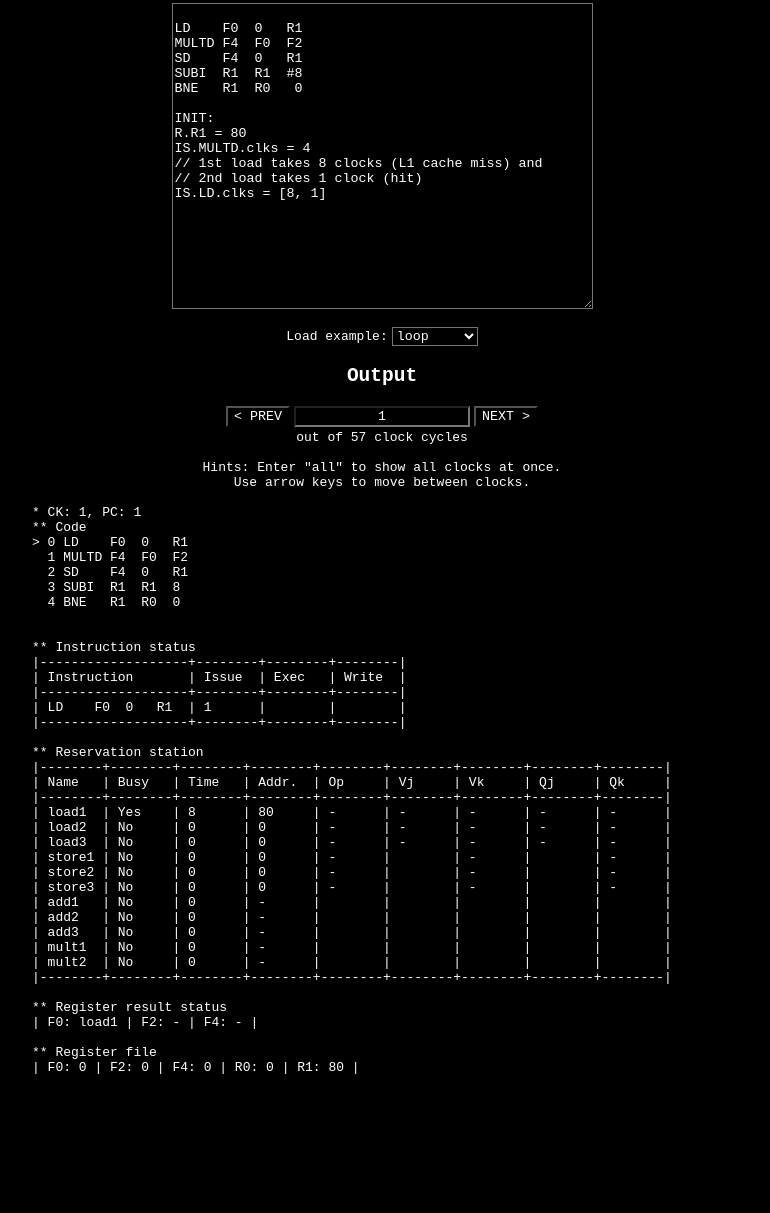
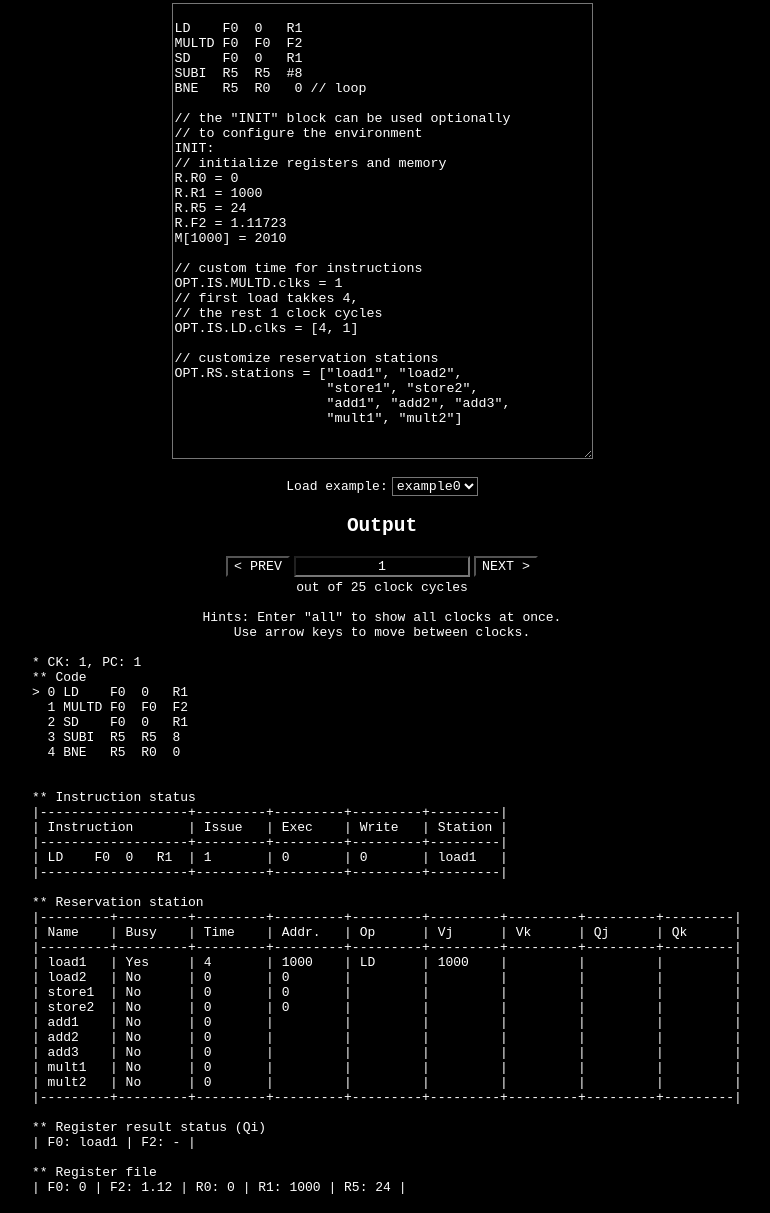
Before and after one commit to Naheel-Azawy/tomasulo-sim, a plain HTML site: page index.html in a window 1280 px wide. Shown: the part 140-1353 px from the top of the page, without its empty margins (258-1028 px from the left). Before the commit the page ends 1238 px from the top, so only its background shows below. Drawn offline with Linux system fonts and the light colour scheme.

Commit message:
fixed loads and stores, cli, other tiny things

```diff
--- a/index.html
+++ b/index.html
@@ -38,7 +38,7 @@
                 - Source at <a href="https://github.com/Naheel-Azawy/tomasulo-sim">GitHub</a>
 
                 <h2>Source <button onclick="run()">RUN</button></h2>
-                <textarea id="src" rows="20" cols="50" autocomplete="off" autocorrect="off" autocapitalize="off" spellcheck="false">
+                <textarea id="src" rows="30" cols="50" autocomplete="off" autocorrect="off" autocapitalize="off" spellcheck="false">
                 </textarea>
                 <br>
 
@@ -122,7 +122,7 @@
          }
          sel += "</select>";
          document.getElementById("examples-div").innerHTML = sel;
-         document.getElementById("examples-sel").value = "loop";
+         document.getElementById("examples-sel").value = "example0";
          example();
 
          run();
--- a/tomasulo.js
+++ b/tomasulo.js
@@ -1,4 +1,4 @@
-function tomasulo(code, out_arr) {
+function tomasulo_with_errors(code, out_arr) {
 
     // In case of errors, halt after this many clocks
     const MAX_CLOCKS = 1000;
@@ -12,7 +12,7 @@ function tomasulo(code, out_arr) {
     let data_init_str = "";
     if (code.length == 2) { // data init block
         data_init_str = code[1].trim();
-        data_init = (M, R, IS) => eval(data_init_str);
+        data_init = (M, R, OPT) => eval(data_init_str);
     }
     code = code[0].trim();
 
@@ -104,18 +104,11 @@ function tomasulo(code, out_arr) {
     // tomasulto stuff
     let inst_status    = {}; // { "i_clock": { inst, issue, exec, write }}
     let reg_res_status = {}; // { reg: station }
-    let reservation_station = {
-        load1:  { busy: false, time: 0, inst: {op: ''}, address: 0 },
-        load2:  { busy: false, time: 0, inst: {op: ''}, address: 0 },
-        load3:  { busy: false, time: 0, inst: {op: ''}, address: 0 },
-        store1: { busy: false, time: 0, inst: {op: ''}, address: 0, vj: '', qj: '' },
-        store2: { busy: false, time: 0, inst: {op: ''}, address: 0, vj: '', qj: '' },
-        store3: { busy: false, time: 0, inst: {op: ''}, address: 0, vj: '', qj: '' },
-        add1:   { busy: false, time: 0, inst: {op: ''}, vj: '', vk: '', qj: '', qk: '' },
-        add2:   { busy: false, time: 0, inst: {op: ''}, vj: '', vk: '', qj: '', qk: '' },
-        add3:   { busy: false, time: 0, inst: {op: ''}, vj: '', vk: '', qj: '', qk: '' },
-        mult1:  { busy: false, time: 0, inst: {op: ''}, vj: '', vk: '', qj: '', qk: '' },
-        mult2:  { busy: false, time: 0, inst: {op: ''}, vj: '', vk: '', qj: '', qk: '' }
+    let reservation_station = { // filled later
+        stations: [ "load1", "load2", "load3",
+                    "store1", "store2", "store3",
+                    "add1", "add2", "add3",
+                    "mult1", "mult2" ]
     };
 
     function push_inst(inst) {
@@ -126,7 +119,12 @@ function tomasulo(code, out_arr) {
 
     // pretty strings
 
-    function s(str="", len=6) {
+    function s(str="", len=7) {
+        if (str == undefined) {
+            str = "-";
+        } else if (str !== '' && Number(str) == str) {
+            str = +Number(str).toFixed(2);
+        }
         str += "";
         if (str.length < len) {
             str += " ".repeat(len - str.length);
@@ -160,19 +158,17 @@ function tomasulo(code, out_arr) {
         let hdr_str = "| " + s("Instruction", 17) + " | " +
             s("Issue") + " | " +
             s("Exec") + " | " +
-            s("Write") + " | ";
+            s("Write") + " | " +
+            s("Station") + " |";
         let line = line_str(hdr_str);
         res += line + "\n" + hdr_str + "\n" + line + "\n";
         let z = s => s == 0 ? " " : s;
         for (let i in inst_status) {
-            res += "| " + s(inst_str(inst_status[i].inst), 17) + " | ";
-            if (inst_status[i] != undefined) {
-                res += s(z(inst_status[i].issue)) + " | " +
+            res += "| " + s(inst_str(inst_status[i].inst), 17) + " | " +
+                s(z(inst_status[i].issue)) + " | " +
                 s(z(inst_status[i].exec)) + " | " +
-                    s(z(inst_status[i].write)) + " |\n";
-            } else {
-                res += (s() + " | ").repeat(3) + "\n";
-            }
+                s(z(inst_status[i].write)) + " | " +
+                s(z(inst_status[i].inst.station)) + " |\n";
         }
         return res + line;
     }
@@ -189,27 +185,13 @@ function tomasulo(code, out_arr) {
         for (let station in reservation_station) {
             res += "| " + s(station) + " | " +
                 s(reservation_station[station].busy ? "Yes" : "No") + " | " +
-                s(reservation_station[station].time) + " | ";
-            if (reservation_station[station].address == undefined) {
-                res += s("-") + " | " + // address
+                s(reservation_station[station].time) + " | " +
+                s(reservation_station[station].address) + " | " +
                 s(reservation_station[station].inst.op) + " | " +
                 s(reservation_station[station].vj) + " | " +
                 s(reservation_station[station].vk) + " | " +
                 s(reservation_station[station].qj) + " | " +
-                    s(reservation_station[station].qk) + " |";
-            } else {
-                res += s(reservation_station[station].address) + " | ";
-                if (station.startsWith("store")) {
-                    res += s("-") + " | " + // op
-                        s(reservation_station[station].vj) + " | " +
-                        s("-") + " | " + // vk
-                        s(reservation_station[station].qj) + " | " +
-                        s("-") + " |";
-                } else {
-                    res += (s("-") + " | ").repeat(5);
-                }
-            }
-            res += "\n";
+                s(reservation_station[station].qk) + " |\n";
         }
         return res + line;
     }
@@ -231,7 +213,7 @@ function tomasulo(code, out_arr) {
     }
 
     function reg_res_status_str() {
-        let res = "** Register result status\n";
+        let res = "** Register result status (Qi)\n";
         let set = {};
         for (let r in regs) {
             if (r.startsWith("F")) {
@@ -284,15 +266,17 @@ function tomasulo(code, out_arr) {
                     inst.station = station;
                     reservation_station[station].busy = true;
                     reservation_station[station].inst = inst;
-                    if (reservation_station[station].address != undefined) { // store or load
-                        reservation_station[station].address = inst.j + regs[inst.k];
+                    if (station.startsWith("load") || station.startsWith("store")) { // store or load
+                        reservation_station[station].vj = inst.j + regs[inst.k];
+                        reservation_station[station].address = reservation_station[station].vj;
+
                         if (station.startsWith("store")) { // store only
-                            let r = inst.d;
+                            let r = inst.d; // d is needed to be stored
                             if (reg_res_status[r] != undefined &&
                                 isNaN(reg_res_status[r])) { // needs computation
-                                reservation_station[station].qj = reg_res_status[r];
+                                reservation_station[station].qk = reg_res_status[r];
                             } else { // value ready
-                                reservation_station[station].vj = regs[r];
+                                reservation_station[station].vk = regs[r];
                             }
                         }
                     } else { // other instructions
@@ -352,8 +336,8 @@ function tomasulo(code, out_arr) {
             }
             case "store": {
                 // exec won't be called before vj and vk are ready
-                let j = reservation_station[inst.station].vj;
-                mem[reservation_station[inst.station].address] = j;
+                let k = reservation_station[inst.station].vk;
+                mem[reservation_station[inst.station].address] = k;
                 break;
             }
             default: {
@@ -385,17 +369,12 @@ function tomasulo(code, out_arr) {
         reservation_station[inst.station].busy = false;
         reservation_station[inst.station].time = 0;
         reservation_station[inst.station].inst = {op: ''};
-        if (reservation_station[inst.station].address != undefined) {
-            reservation_station[inst.station].address = 0;
-            if (inst.station.startsWith("store")) {
-                reservation_station[inst.station].vj = '';
-                reservation_station[inst.station].qj = '';
-            }
-        } else {
         reservation_station[inst.station].vj = '';
         reservation_station[inst.station].vk = '';
         reservation_station[inst.station].qj = '';
         reservation_station[inst.station].qk = '';
+        if (reservation_station[inst.station].address != undefined) {
+            reservation_station[inst.station].address = 0;
         }
 
         // update register result status
@@ -420,13 +399,34 @@ function tomasulo(code, out_arr) {
 
     // init data provided by the user
     if (data_init) {
-        data_init(mem, regs, inst_set);
+        data_init(mem, regs, {
+            IS: inst_set,
+            RS: reservation_station
+        });
     }
+
+    // build the reservation stations
+    for (let station of reservation_station.stations) {
+        reservation_station[station] =
+                { busy: false, time: 0, inst: {op: ''}, vj: '', vk: '', qj: '', qk: '' };
+        if (station.startsWith("load") || station.startsWith("store")) {
+            reservation_station[station].address = 0;
+        }
+    }
+    delete reservation_station.stations;
+
+    // This part is questionable, is it possible to do concurrent
+    // loads and stores? If yes then keep the queue undefined.
+    // Otherwise define it to enable checking.
+    // Note that loading from an address that a store is still
+    // working on is handled separately below
+    let load_store_queue; // = [];
 
     // start
     let out = [];
     let executed_insts = [];
     for (;;) {
+        let out_str = "";
         ++clock;
 
         // update times in reservation stations
@@ -440,6 +440,13 @@ function tomasulo(code, out_arr) {
         while (executed_insts.length != 0) {
             let inst = executed_insts.shift();
             write(inst);
+
+            if (load_store_queue != undefined) {
+                if (get_type(inst) == "load" || get_type(inst) == "store") {
+                    let i = load_store_queue.shift();
+                    out_str += `shifted ${i}\n[${load_store_queue}]\n`;
+                }
+            }
         }
 
         // execute
@@ -447,8 +454,9 @@ function tomasulo(code, out_arr) {
             if (reservation_station[station].busy &&
                 reservation_station[station].time == 0 &&
                 reservation_station[station].started &&
+                ((station.startsWith("load") || station.startsWith("store")) ||
                  reservation_station[station].vj !== '' &&
-                reservation_station[station].vk !== '') {
+                 reservation_station[station].vk !== '')) {
 
                 exec(reservation_station[station].inst);
                 reservation_station[station].started = undefined;
@@ -456,7 +464,7 @@ function tomasulo(code, out_arr) {
             }
         }
 
-        // for printing
+        // for printing, before it changes
         let cur_pc = PC;
 
         // issue (or execute if basic instruction)
@@ -471,6 +479,14 @@ function tomasulo(code, out_arr) {
             } else {
                 if (issue(inst)) {
                     ++PC;
+                }
+            }
+
+            // push to the load-store queue
+            if (load_store_queue != undefined) {
+                if (get_type(inst) == "load" || get_type(inst) == "store") {
+                    load_store_queue.push(inst.i);
+                    out_str += `pushed ${inst.i}\n[${load_store_queue}]\n`;
                 }
             }
         }
@@ -489,9 +505,45 @@ function tomasulo(code, out_arr) {
                         continue timer_check;
                     }
                 }
+
+                // avoids load when an older store on the same address is still not done
+                if (station.startsWith("load")) {
+                    for (let station2 in reservation_station) {
+                        if (reservation_station[station2].inst.i != undefined &&
+                            station2.startsWith("store")) {
+                            if (reservation_station[station2].busy &&
+                                inst_status[reservation_station[station2].inst.i].write == 0 &&
+                                inst_status[reservation_station[station2].inst.i].issue <
+                                inst_status[reservation_station[station].inst.i].issue&&
+                                reservation_station[station2].address ==
+                                reservation_station[station].address) {
+
+                                continue timer_check;
+                            }
+                        }
+                    }
+                }
+
+                // if not the head of the load-store queue
+                if (load_store_queue != undefined) {
+                    if (station.startsWith("load") || station.startsWith("store")) {
+                        out_str += `>>>>>>[${load_store_queue}]\n`;
+                        out_str += reservation_station[station].inst.i + "\n" + station + "\n";
+                    }
+                    if (load_store_queue.length != 1 &&
+                        (station.startsWith("load") || station.startsWith("store")) &&
+                        reservation_station[station].inst.i !=
+                        load_store_queue[0]) {
+                        continue;
+                    }
+                }
+
                 if (station.startsWith("load") || // (2)
+                    (station.startsWith("store") &&
+                     reservation_station[station].vk !== '') ||
                     (reservation_station[station].vj !== '' && // (1)
                      reservation_station[station].vk !== '')) {
+
                     reservation_station[station].time =
                         get_clks(reservation_station[station].inst);
                     reservation_station[station].started = true;
@@ -500,7 +552,7 @@ function tomasulo(code, out_arr) {
         }
 
         // pretty print
-        out.push(all_str(cur_pc));
+        out.push(out_str + all_str(cur_pc));
 
         // check if done executing
         let all_written = true;
@@ -529,7 +581,45 @@ function tomasulo(code, out_arr) {
     }
 }
 
+function tomasulo(code, out_arr) {
+    try {
+        return tomasulo_with_errors(code, out_arr);
+    } catch (msg) {
+        return out_arr ? [msg] : msg;
+    }
+}
+
 let tomasulo_examples = {
+    example0: `
+LD    F0  0   R1
+MULTD F0  F0  F2
+SD    F0  0   R1
+SUBI  R5  R5  #8
+BNE   R5  R0   0 // loop
+
+// the "INIT" block can be used optionally
+// to configure the environment
+INIT:
+// initialize registers and memory
+R.R0 = 0
+R.R1 = 1000
+R.R5 = 24
+R.F2 = 1.11723
+M[1000] = 2010
+
+// custom time for instructions
+OPT.IS.MULTD.clks = 1
+// first load takkes 4,
+// the rest 1 clock cycles
+OPT.IS.LD.clks = [4, 1]
+
+// customize reservation stations
+OPT.RS.stations = ["load1", "load2",
+                   "store1", "store2",
+                   "add1", "add2", "add3",
+                   "mult1", "mult2"]
+`,
+
     example1: `
 LD    F6  34+ R2
 LD    F2  45+ R3
@@ -542,6 +632,7 @@ INIT:
 M[34] = 666
 M[45] = 555
 `,
+
     example2: `
 LD    F6  34+ R2
 LD    F2  45+ R3
@@ -557,26 +648,60 @@ M[34] = 666
 M[45] = 555
 R.R5 = 2010
 R.F4 = 2
-IS.DIVD.clks = 30
-`,
-    loop: `
-LD    F0  0   R1
-MULTD F4  F0  F2
-SD    F4  0   R1
-SUBI  R1  R1  #8
-BNE   R1  R0   0
-
-INIT:
-R.R1 = 80
-IS.MULTD.clks = 4
-// 1st load takes 8 clocks (L1 cache miss) and
-// 2nd load takes 1 clock (hit)
-IS.LD.clks = [8, 1]
+OPT.IS.DIVD.clks = 30
 `
 };
 
+// node js interface
 if (typeof(module) != 'undefined') {
     module.exports = tomasulo;
-    console.log(tomasulo(tomasulo_examples.example1));
-    //console.log(tomasulo(tomasulo_examples.loop));
+
+    // if called from command line with a file arg
+    if (process.argv.length >= 2) {
+        const fs = require("fs");
+
+        function help() {
+            console.log("USAGE: node tomasulo.js [OPTIONS]... [FILE]");
+            console.log("The following options are supported:");
+            console.log("  -e <EXAMPLE>   run one of the existing examples");
+            console.log("  -h, --help     display this help and exit");
+            console.log("Available examples:");
+            for (let e in tomasulo_examples) {
+                console.log("  " + e);
             }
+        }
+
+        switch (process.argv[2]) {
+        case "-h":
+        case "--help":
+            help();
+            break;
+        case "-e":
+            if (process.argv.length == 4) {
+                let e = process.argv[3];
+                if (e) {
+                    console.log(`* Running example '${e}'`);
+                    console.log("=======================");
+                    console.log(tomasulo_examples[e]);
+                    console.log("=======================\n");
+                    console.log(tomasulo(tomasulo_examples[e]));
+                } else {
+                    console.log(`* ERROR: No example named '${e}' found`);
+                    help();
+                }
+            } else {
+                help();
+            }
+            break;
+        default:
+            if (fs.existsSync(process.argv[2])) {
+                console.log(tomasulo(
+                    fs.readFileSync(process.argv[2]).toString()
+                ));
+            } else {
+                help();
+            }
+        }
+
+    }
+}
```
Also changed, not shown: 2 other files. Lines whose indentation alone changed are shown as unchanged.
